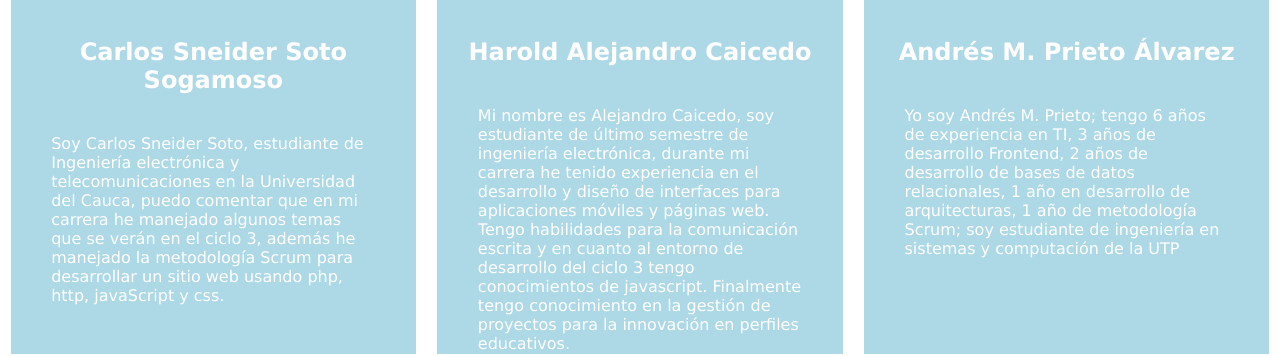
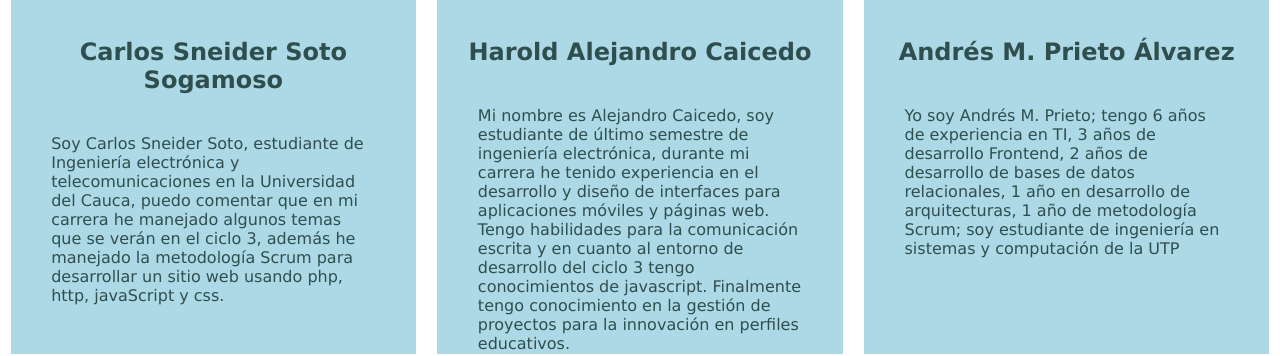
Before and after one commit to Grupo-91-MinTic/Proyecto-ciclo-III, a website: page src/index.html in a window 1280 px wide. Shown: the part 701-1057 px from the top of the page. Drawn offline with Linux system fonts and the light colour scheme.

Commit message:
Cambie el color del texto de las card

```diff
--- a/src/style/main.css
+++ b/src/style/main.css
@@ -98,11 +98,13 @@ tc3 -> team__content #3
 }
 
 .team .tc--h {
+    color: darkslategray;
     text-align: center;
 }
 
 .team .tc--p {
     width: 80%;
+    color: darkslategray;
     margin: 10% auto 10% auto;
 }
 
```
